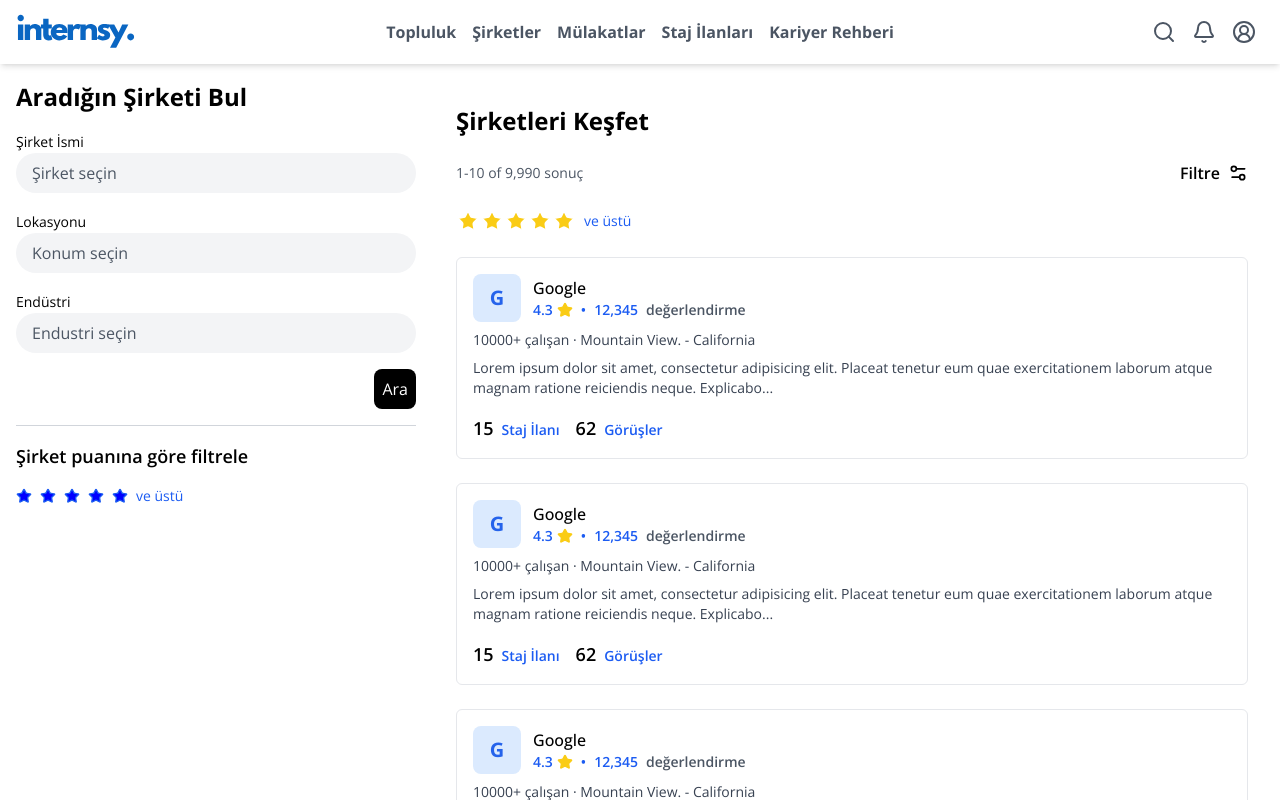
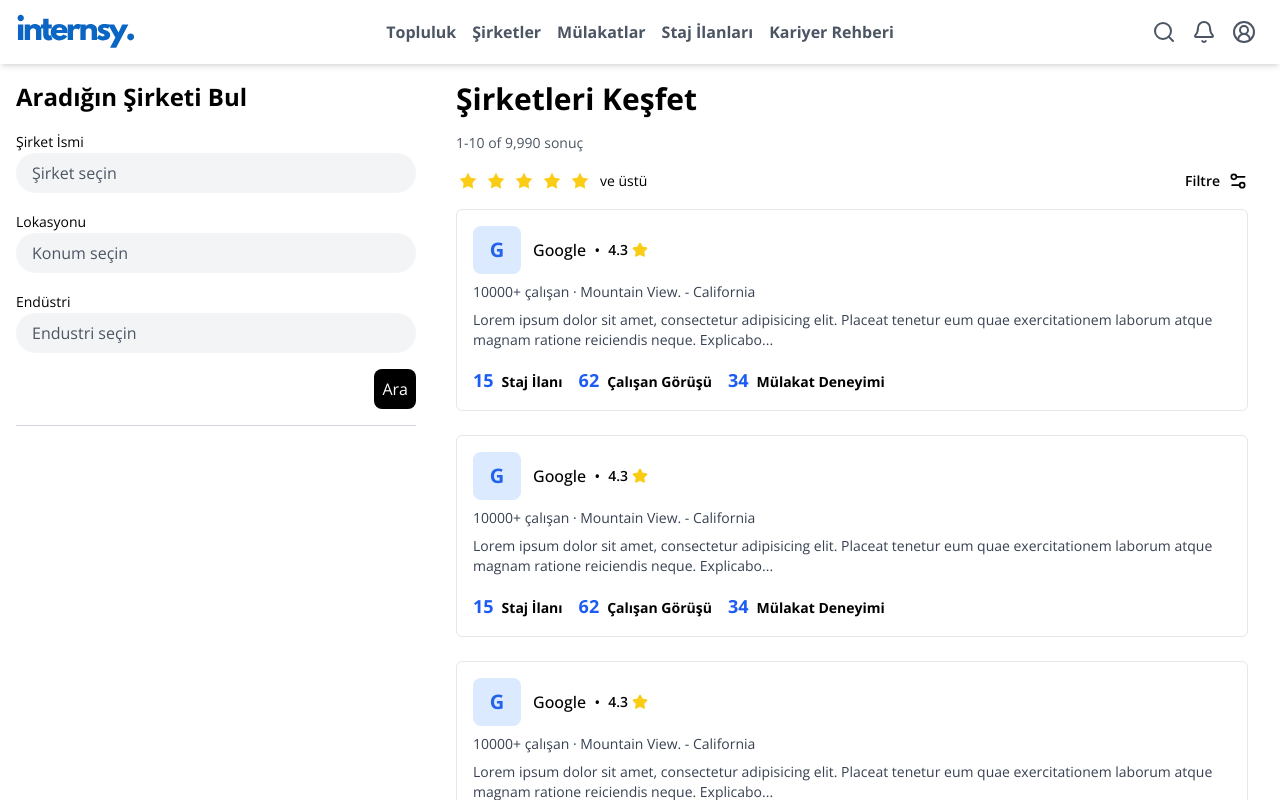
Before and after one commit to anilerencandan/internsy-platform, a Next.js app in the folder frontend/: page /sirketler in a window 1280 px wide. Shown: the top 800 px of the page. Built offline with nearby package versions, Linux system fonts and the light colour scheme; a web font is replaced by a local one.

Commit message:
gitignore

```diff
--- a/frontend/src/app/sirketler/page.tsx
+++ b/frontend/src/app/sirketler/page.tsx
@@ -21,26 +21,30 @@ export default function sirketlerPage() {
             <FilterSection />
         </div>
 
-        <div className='sm:col-span-8 flex flex-col gap-y-6 px-4'>
-            <h1 className='text-2xl font-bold pt-6'>Şirketleri Keşfet</h1>
+        <div className='sm:col-span-8 flex flex-col gap-y-4 px-4'>
+            <h1 className='text-3xl font-bold '>Şirketleri Keşfet</h1>
 
             <div className='flex items-center justify-between'>
                 <p className='text-sm text-gray-600'>1-10 of 9,990 sonuç</p>
-                <div className='flex gap-x-2 items-center font-semibold'>
+            </div>
+
+            <div className='flex justify-between items-center text-sm text-black gap-x-2'>
+                <div className='flex items-center gap-x-2'>
+                    <div className='flex items-center gap-x-1'>
+
+                        <Star className=' fill-yellow-400 text-white' />
+                        <Star className=' fill-yellow-400 text-white' />
+                        <Star className=' fill-yellow-400 text-white' />
+                        <Star className=' fill-yellow-400 text-white' />
+                        <Star className=' fill-yellow-400 text-white' />
+                    </div>
+                    ve üstü
+                </div>
+                <div className='flex gap-x-2 items-center font-semibold text-black'>
                     Filtre
                     <Settings2 size={20}/>
                 </div>
-            </div>
 
-            <div className='flex items-center text-sm text-primary gap-x-2'>
-                <div className='flex '>
-                    <Star className=' fill-yellow-400 text-white' />
-                    <Star className=' fill-yellow-400 text-white' />
-                    <Star className=' fill-yellow-400 text-white' />
-                    <Star className=' fill-yellow-400 text-white' />
-                    <Star className=' fill-yellow-400 text-white' />
-                </div>
-                ve üstü
             </div>
 
             <div className=' flex flex-col gap-y-6 '>
--- a/frontend/src/components/company-page/CompanyPost.tsx
+++ b/frontend/src/components/company-page/CompanyPost.tsx
@@ -9,7 +9,7 @@ import PostStars from "@/components/company-page/PostStars"; // yeni eklenen bil
 
 export default function CompanyPost() {
   return (
-    <div className="flex flex-col gap-y-4 p-4 border-b-[1px] border-gray-300">
+    <div className="flex flex-col gap-y-4 py-4 border-b-[1px] border-gray-300">
       <div className="flex items-center justify-between">
         <div className="flex items-center gap-x-1 relative">
           <p className="text-base font-semibold">4.0</p>
--- a/frontend/src/components/company-page/OverviewSection.tsx
+++ b/frontend/src/components/company-page/OverviewSection.tsx
@@ -1,11 +1,12 @@
 import { SquareArrowOutUpRight } from 'lucide-react'
 import React from 'react'
 import RatingStars from './RatingStars'
+import CompanyPost from './CompanyPost'
 
 export default function OverviewSection() {
   return (
     <>
-      <div className='flex flex-col gap-y-2  text-sm font-semibold border-b border-gray-300 pb-4'>
+      <div className='flex flex-col gap-y-2 text-sm font-semibold border-b border-gray-300 pb-4'>
         <div className='flex flex-col gap-y-2  text-sm font-semibold border-b border-gray-300 pb-2'>
             <h1 className='text-2xl font-bold'>Google Görüşleri</h1>
             <RatingStars value={4.4} />
@@ -23,6 +24,12 @@ export default function OverviewSection() {
         <p>Kuruluş: 1998</p>
         <p>Gelir: $10+ Milyar [USD]</p>
       </div>
+
+        {Array.from({ length: 5 }, (_, index) => (
+          <CompanyPost/>
+        ))}
+
+
     </>
     )
 }
--- a/frontend/src/components/sirketler-page/FilterSection.tsx
+++ b/frontend/src/components/sirketler-page/FilterSection.tsx
@@ -26,14 +26,6 @@ export default function FilterSection() {
             </div>
 
             <div className="border-t-[1px] border-gray-300"></div>
-
-            <div className='flex flex-col gap-y-4'>
-                <h2 className='text-lg font-semibold'>Şirket puanına göre filtrele</h2>
-                <div className='flex items-center text-sm text-primary gap-x-2'>
-                    {Array.from({ length: 5 }, (_, index) => (
-                        <Star key={index} size={16} fill='blue' className='text-primary' />
-                    ))} ve üstü
-                </div>
-            </div></>
+</>
 )
 }
--- a/frontend/src/components/sirketler-page/SirketCard.tsx
+++ b/frontend/src/components/sirketler-page/SirketCard.tsx
@@ -13,12 +13,10 @@ export default function SirketCard() {
             >
               G
             </div>
-            <div className='flex flex-col'>
-                <h3 className='font-medium'>Google</h3>
-                <span className='flex gap-x-1 items-center text-sm text-primary font-semibold'>
+            <div className='flex items-center gap-x-1'>
+                <h3 className='font-medium'>Google</h3><span className="mx-1">•</span>
+                <span className='flex gap-x-1 items-center text-sm text-black font-semibold'>
                     4.3 <Star size={16} className='fill-yellow-400 text-yellow-400'/>
-                                    <span className="mx-1">•</span>
-                <span className='text-gray-600 flex items-center gap-x-2'><p className='text-primary '>12,345</p> değerlendirme</span>
 
                 </span>
             </div>
@@ -29,8 +27,10 @@ export default function SirketCard() {
             <p>Lorem ipsum dolor sit amet, consectetur adipisicing elit.
                 Placeat tenetur eum quae exercitationem laborum atque magnam ratione reiciendis neque. Explicabo...</p>
             <div className='flex items-baseline gap-x-4 mt-2'>
-                <div className='flex items-baseline justify-start gap-x-2 font-semibold text-lg text-black'>15<span className='text-sm text-primary'>Staj İlanı</span></div>
-                <div className='flex items-baseline justify-start gap-x-2 font-semibold text-lg text-black'>62<span className='text-sm text-primary'>Görüşler</span></div>
+                <div className='flex items-baseline justify-start gap-x-2 font-bold text-lg text-primary'>15<span className='text-sm font-bold text-black'>Staj İlanı</span></div>
+                <div className='flex items-baseline justify-start gap-x-2 font-bold text-lg text-primary'>62<span className='text-sm font-bold text-black'>Çalışan Görüşü</span></div>
+                <div className='flex items-baseline justify-start gap-x-2 font-bold text-lg text-primary'>34<span className='text-sm font-bold text-black'>Mülakat Deneyimi</span></div>
+
             </div>
         </div>
         </div>
```
Also changed, not shown: 1 other file (tests, documents, lock files or other folders).
